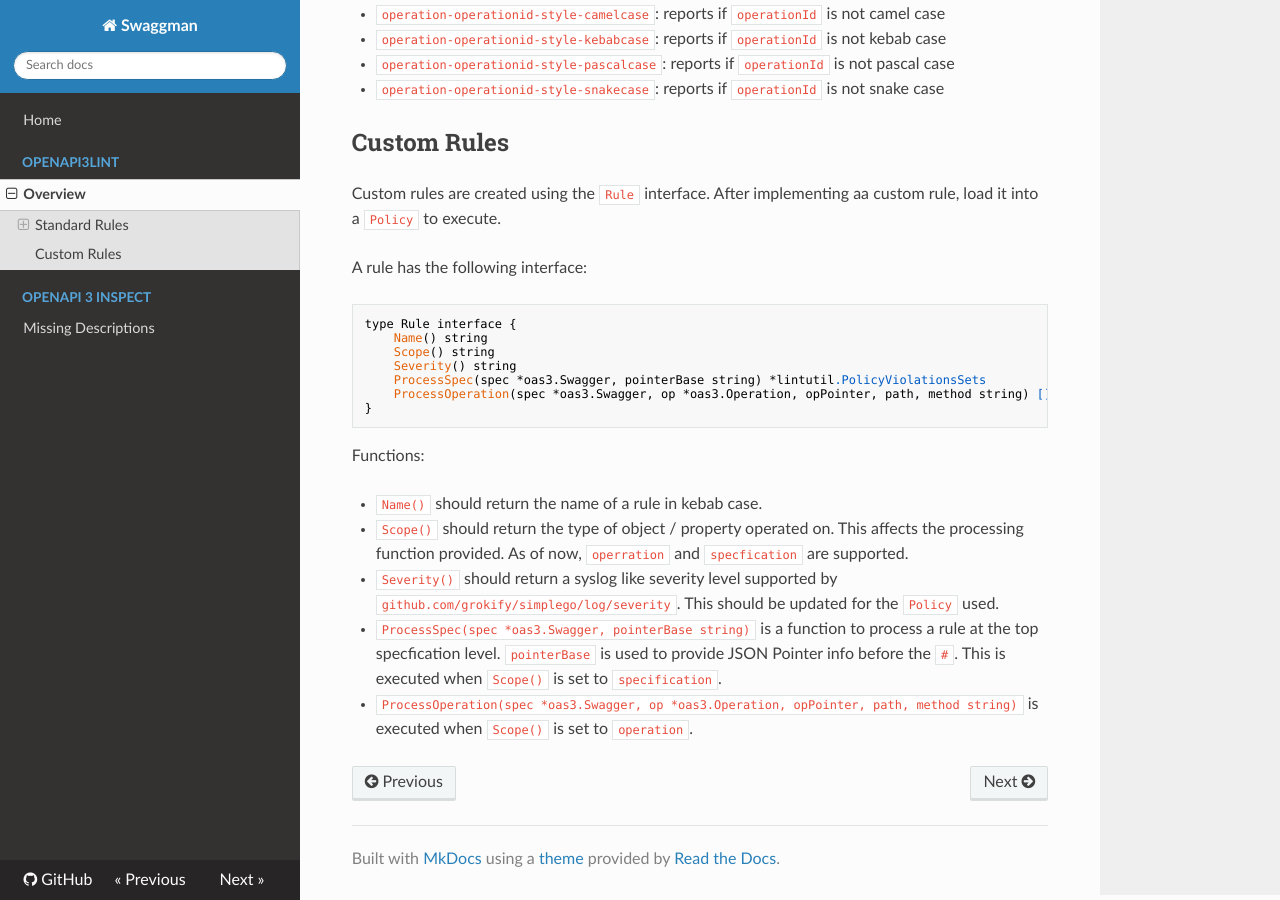
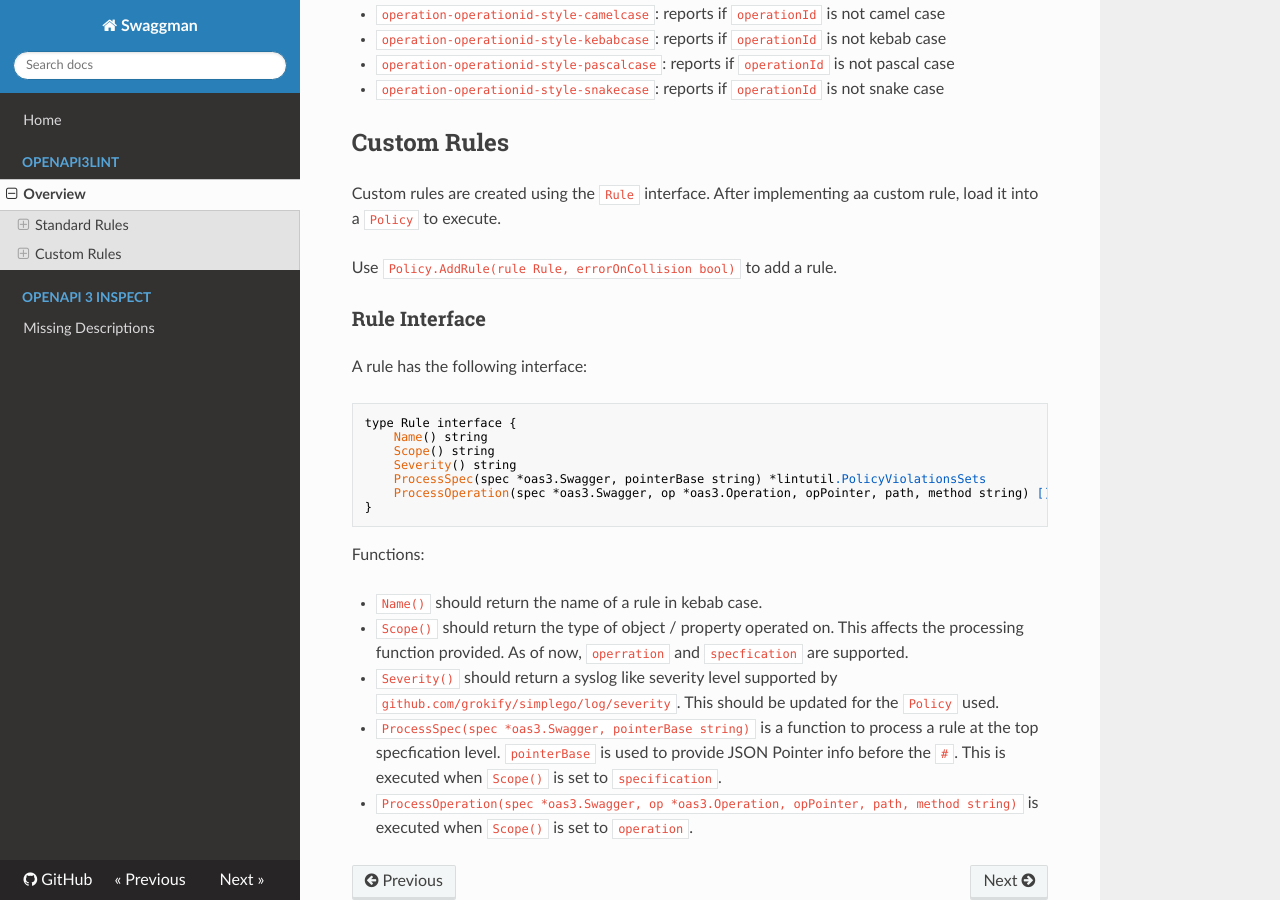
Before and after one commit to grokify/spectrum, an MkDocs documentation site: the page built from docs/openapi3lint.md, in a window 1280 px wide and 900 px high, scrolled down 1809 px. Built offline with MkDocs 1.6.1, drawn with Linux system fonts in a browser that asks for light colours; nearby versions of some CDN libraries.

Commit message:
docs: openapi3int: update custom rules

````diff
--- a/docs/openapi3lint.md
+++ b/docs/openapi3lint.md
@@ -94,6 +94,10 @@ The following standard rules are built into the `openapi3lint` More are coming s
 
 Custom rules are created using the `Rule` interface. After implementing aa custom rule, load it into a `Policy` to execute.
 
+Use `Policy.AddRule(rule Rule, errorOnCollision bool)` to add a rule.
+
+### Rule Interface
+
 A rule has the following interface:
 
 ```go
````
